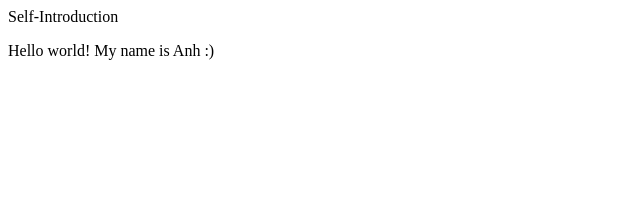
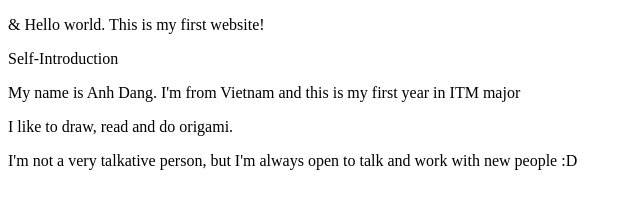
Before and after one commit to anhdang00/lab1, a plain HTML site: page index.html in a window 1280 px wide. Shown: the whole page, without its empty margins (0-640 px from the left). Drawn offline with Linux system fonts and the light colour scheme.

Commit message:
Update index.html

```diff
--- a/index.html
+++ b/index.html
@@ -5,8 +5,11 @@
   <title>ITMD-361 Internet Technologies and Web Design</title>
 </head>
 <body>
+  <p>&amp; Hello world. This is my first website!</p>
   <header> Self-Introduction </header>
-  <p>Hello world! My name is Anh :) </p>
+  <p>My name is Anh Dang. I'm from Vietnam and this is my first year in ITM major </p>
+  <p>I like to draw, read and do origami.</p>
+  <p>I'm not a very talkative person, but I'm always open to talk and work with new people :D</p>
 
 </body>
 </html>
```
